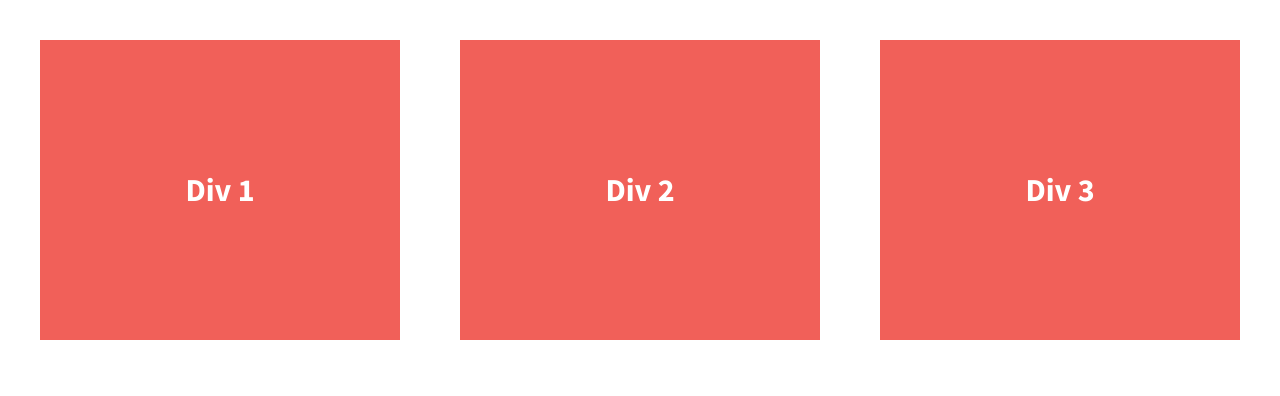
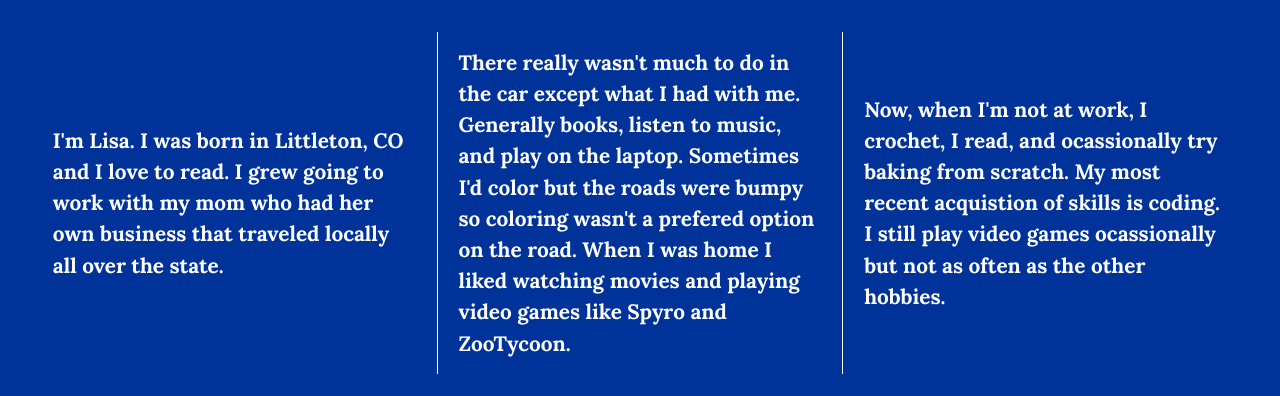
Before and after one commit to lrjuni92/flexbox-grid1, a plain HTML site: page index.html in a window 1280 px wide. Drawn offline with nearby package versions, Linux system fonts and the light colour scheme.

Commit message:
changed background and font while adding more content

```diff
--- a/css/main.css
+++ b/css/main.css
@@ -97,38 +97,41 @@ textarea {
 
 
 html {
-  background-color: #fff;
+  background-color: #003399;
   height: 100%;
 }
 
 body {
-  font-family: 'Source Sans Pro', sans-serif;
+  font-family: 'Lora', serif;
   padding: 2em;
-  font-size: 1.25em;
+  font-size: 1em;
   height: 100%;
 }
 
 .wrapper {
   /*add display:flex and set justify-content to space-between*/
-  font-weight: 700;
   display: flex;
   justify-content: space-between;
-
 }
 
 .div-1, .div-2, .div-3 {
   /*give the divs a width of 30%, add display:flex, set justify-content and align-items to center*/
   color: #fff;
   line-height: 1.5em;
-  font-size: 1.6em;
-  background-color: #f16059;
+  font-size: 1.3em;
+  font-weight: lighter;
   height: 300px;
   width: 30%;
   display: flex;
   justify-content: center;
   align-items: center;
+  padding: 1em;
 }
 
+.div-2 {
+  border-left: 1px solid white;
+  border-right: 1px solid white;
+}
 
 
 
--- a/index.html
+++ b/index.html
@@ -23,13 +23,13 @@
 
         <section class="wrapper">
             <div class="div-1">
-                Div 1
+                <p> I'm Lisa. I was born in Littleton, CO and I love to read. I grew going to work with my mom who had her own business that traveled locally all over the state.</p>
             </div>
             <div class="div-2">
-                Div 2
+                <p> There really wasn't much to do in the car except what I had with me. Generally books, listen to music, and play on the laptop. Sometimes I'd color but the roads were bumpy so coloring wasn't a prefered option on the road. When I was home I liked watching movies and playing video games like Spyro and ZooTycoon.</p>
             </div>
             <div class="div-3">
-                Div 3
+                <p> Now, when I'm not at work, I crochet, I read, and ocassionally try baking from scratch. My most recent acquistion of skills is coding. I still play video games ocassionally but not as often as the other hobbies.</p>
             </div>
         </section>
 
```
